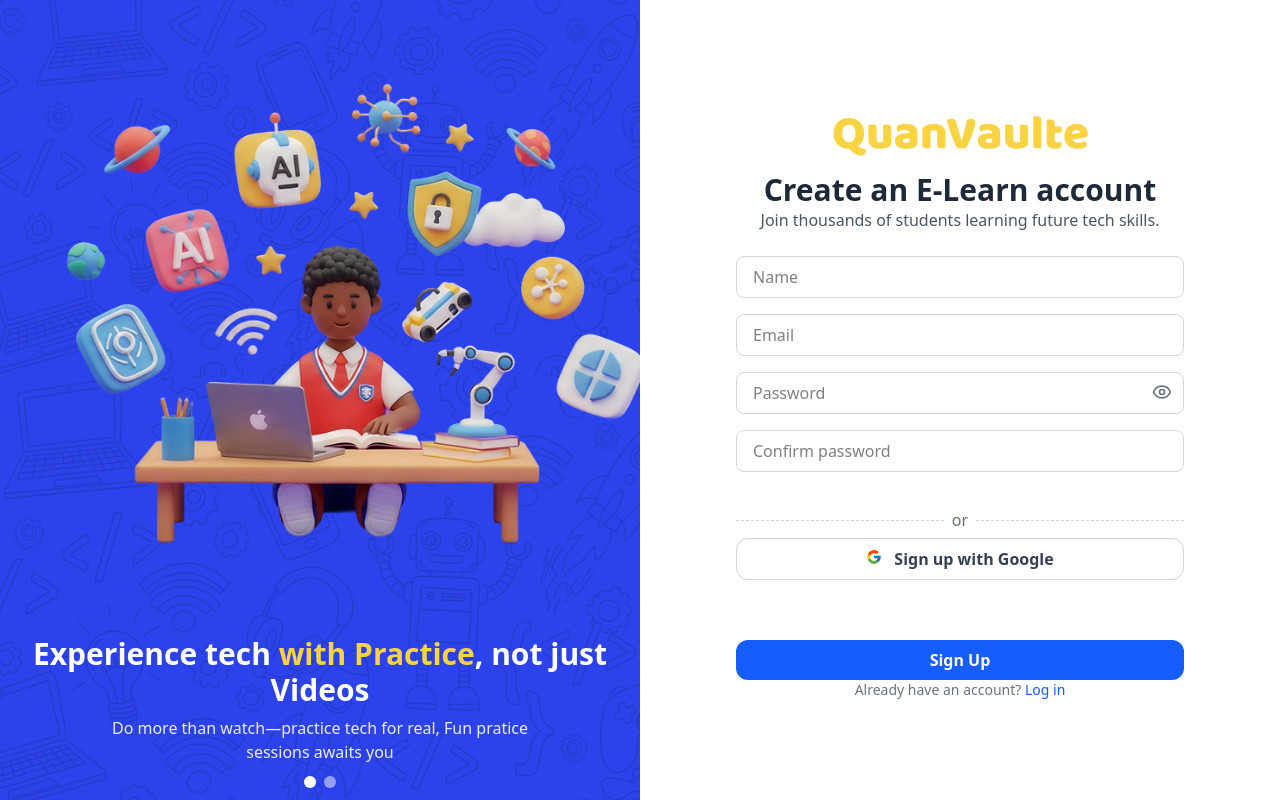
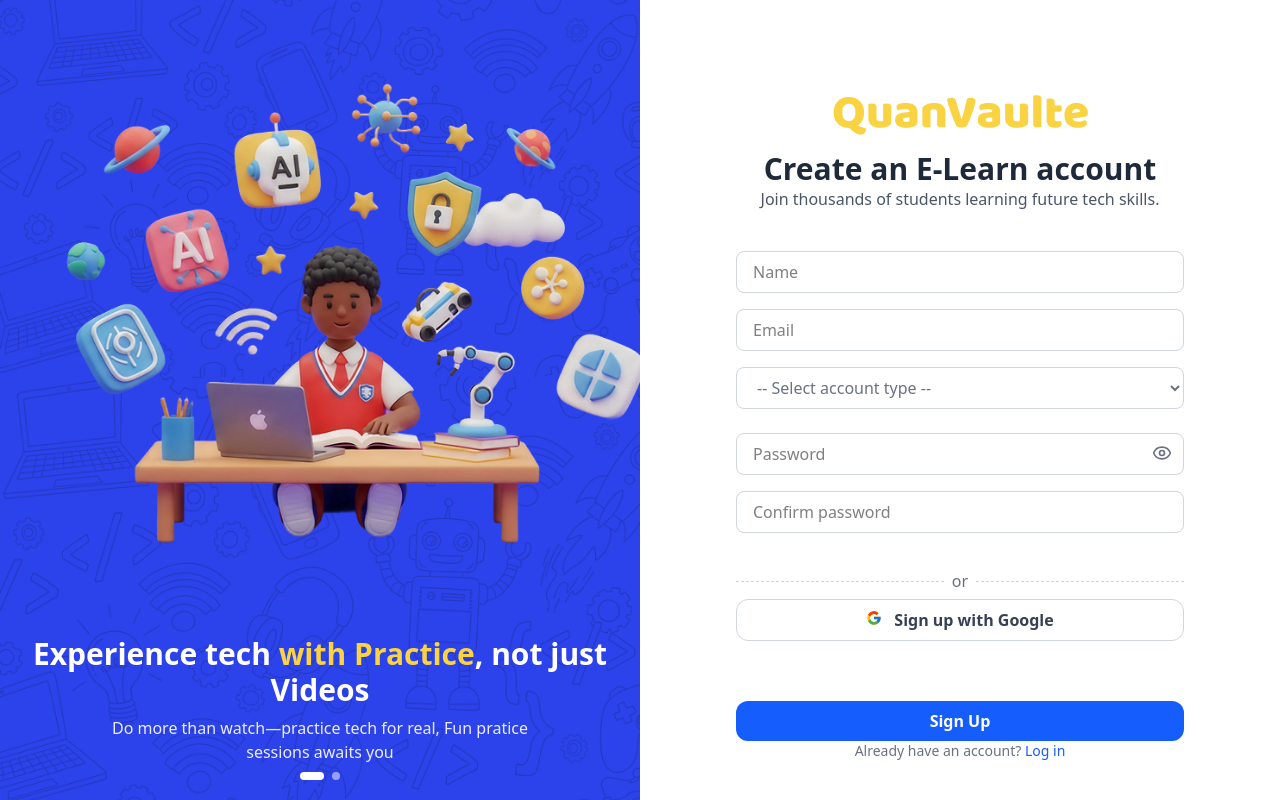
Before and after one commit to Quanvaulte/quanvaulte-cms-FE, a React (Vite) app in the folder dashboards/: page / in a window 1280 px wide. Built offline with nearby package versions, Linux system fonts and the light colour scheme.

Commit message:
feature: add dropdown select

```diff
--- a/dashboards/src/Components/GeneralComponents/Carousel.tsx
+++ b/dashboards/src/Components/GeneralComponents/Carousel.tsx
@@ -42,9 +42,9 @@ const Carousel: React.FC = () => {
     const timer = setInterval(() => {
       setCurrentIndex((prev) => (prev + 1) % slides.length)
     }, 9000)
-
     return () => clearInterval(timer)
   }, [slides.length])
+
 
   return (
     <div className="hidden md:flex w-1/2  min-h-screen relative overflow-hidden">
@@ -71,13 +71,15 @@ const Carousel: React.FC = () => {
         </div>
       ))}
 
-        <div className="absolute bottom-3 left-1/2 transform -translate-x-1/2 flex space-x-2">
+        <div className="absolute bottom-5 left-1/2 transform -translate-x-1/2 flex space-x-2">
         {slides.map((_, i) => (
           <button
             key={i}
             onClick={() => setCurrentIndex(i)}
-            className={`w-3 h-3 rounded-full ${
-              i === currentIndex ? "bg-white" : "bg-white/50"
+            className={`transition-all duration-300 rounded-full ${
+              i === currentIndex
+                ? "w-6 h-2 bg-white"
+                : "w-2 h-2 bg-white/50"
             }`}
           />
         ))}
--- /dev/null
+++ b/dashboards/src/Components/GeneralComponents/DropdownInput.tsx
@@ -0,0 +1,50 @@
+import React from "react";
+
+interface DropdownInputProps {
+  name: string;
+  value: string;
+  onChange: (e: React.ChangeEvent<HTMLSelectElement>) => void;
+  options: string[];
+  placeholder?: string;
+  error?: string;
+}
+
+const DropdownInput: React.FC<DropdownInputProps> = ({
+  name,
+  value,
+  onChange,
+  options,
+  placeholder = "-- Select account type --",
+  error,
+}) => {
+  const isPlaceholderSelected = value === "";
+
+  return (
+    <div className="w-full">
+      <select
+        name={name}
+        id={name}
+        value={value}
+        onChange={onChange}
+        className={`w-full border rounded-lg px-4 py-2 focus:outline-none
+          focus:ring-2 focus:ring-blue-500 transition-all duration-300 pr-10 cursor-pointer bg-white
+          ${isPlaceholderSelected ? "text-gray-500" : "text-black-700"}
+          ${error ? "border-red-500" : "border-gray-300"}`}
+      >
+        <option value="" disabled hidden>
+          {placeholder}
+        </option>
+
+        {options.map((option, index) => (
+          <option key={index} value={option}>
+            {option}
+          </option>
+        ))}
+      </select>
+
+      {error && <p className="text-red-500 text-sm mt-1">{error}</p>}
+    </div>
+  );
+};
+
+export default DropdownInput;
--- a/dashboards/src/Pages/SignUpPage.tsx
+++ b/dashboards/src/Pages/SignUpPage.tsx
@@ -1,19 +1,23 @@
 import React, { useState } from "react"
+import { FcGoogle } from "react-icons/fc"
 import Carousel from "../Components/GeneralComponents/Carousel"
 import InputField from "../Components/GeneralComponents/InputField"
 import QuanVaulte from "../Media/GeneralMedia/QuanVaulte.png"
 import Button from "../Components/GeneralComponents/Button"
-import { FcGoogle } from "react-icons/fc"
+import DropdownInput from "../Components/GeneralComponents/DropdownInput"
+
 
 interface FormData {
   name: string
   email: string
+  accountType: string
   password: string
 }
 
 interface FormErrors {
   name?: string
   email?: string
+  accountType?: string
   password?: string
   confirm_password?: string
 }
@@ -22,6 +26,7 @@ const SignUpPage: React.FC = () => {
   const [formData, setFormData] = useState<FormData>({
     name: "",
     email: "",
+    accountType: "",
     password: "",
   })
 
@@ -42,6 +47,10 @@ const SignUpPage: React.FC = () => {
       newErrors.email = "Please enter a valid email address."
     }
 
+    if (!formData.accountType) {
+      newErrors.accountType = "Please select an account type."
+    }
+
     if (!passwordRegex.test(formData.password)) {
       newErrors.password =
         "Password must have 8 characters, one uppercase, one number, and one special character."
@@ -56,7 +65,7 @@ const SignUpPage: React.FC = () => {
     return Object.keys(newErrors).length === 0
   }
 
-  const handleChange = (e: React.ChangeEvent<HTMLInputElement>) => {
+  const handleChange = (e: React.ChangeEvent<HTMLInputElement | HTMLSelectElement >) => {
     const { name, value } = e.target
     setFormData((prev) => ({ ...prev, [name]: value }))
     setErrors((prev) => ({ ...prev, [name]: "" }))
@@ -80,7 +89,7 @@ const SignUpPage: React.FC = () => {
     e.preventDefault()
     if (validateForm()) {
       console.log("Form submitted:", formData)
-      setFormData({ name: "", email: "", password: "" })
+      setFormData({ name: "", email: "", accountType:"", password: "" })
       setConfirmPassword("")
       setErrors({})
     }
@@ -94,7 +103,7 @@ const SignUpPage: React.FC = () => {
       <div className="flex w-full md:w-1/2 bg-white justify-center items-center px-20">
         <form onSubmit={handleSubmit} className="w-full max-w-md space-y-6">
 
-          <div className="flex flex-col w-full items-center max-w-md">
+          <div className="flex flex-col w-full mt-10 mb-10 items-center max-w-md">
             <img src={QuanVaulte} alt="QuanVaulte logo" className="my-4" />
             <h2 className="text-3xl font-bold text-gray-800 text-center">
               Create an E-Learn account
@@ -121,6 +130,15 @@ const SignUpPage: React.FC = () => {
             onChange={handleChange}
             error={errors.email}
           />
+
+          <DropdownInput
+            name="accountType"
+            value={formData.accountType}
+            onChange={handleChange}
+            options={["Create account as a learner", "Create account for your children", "Create account as a school"]}
+            error={errors.accountType}
+          />
+
 
           <InputField
             type="password"
--- a/package.json
+++ b/package.json
@@ -1,5 +1,6 @@
 {
   "dependencies": {
-    "lucide-react": "^0.546.0"
+    "lucide-react": "^0.546.0",
+    "react-swipeable": "^7.0.2"
   }
 }
```
Also changed, not shown: 1 other file (tests, documents, lock files or other folders).
